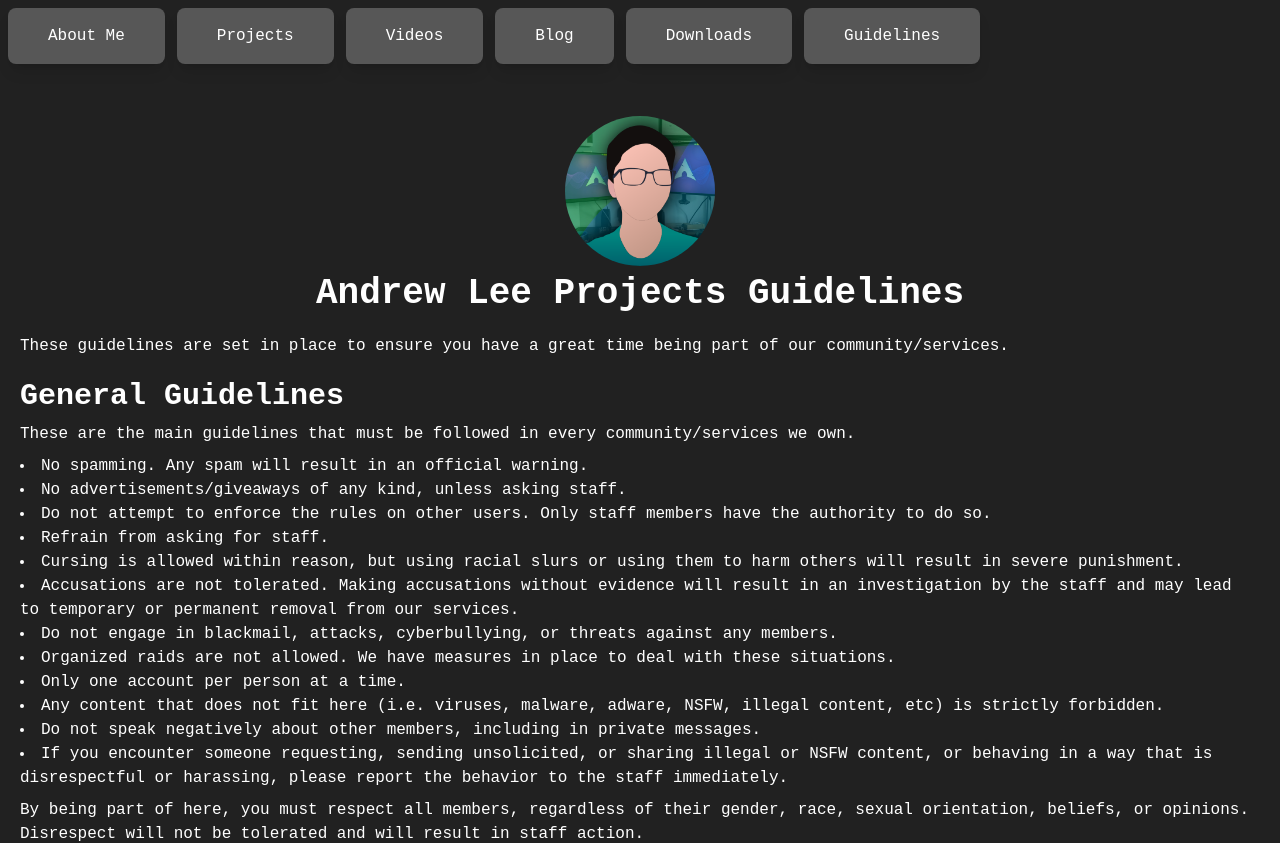
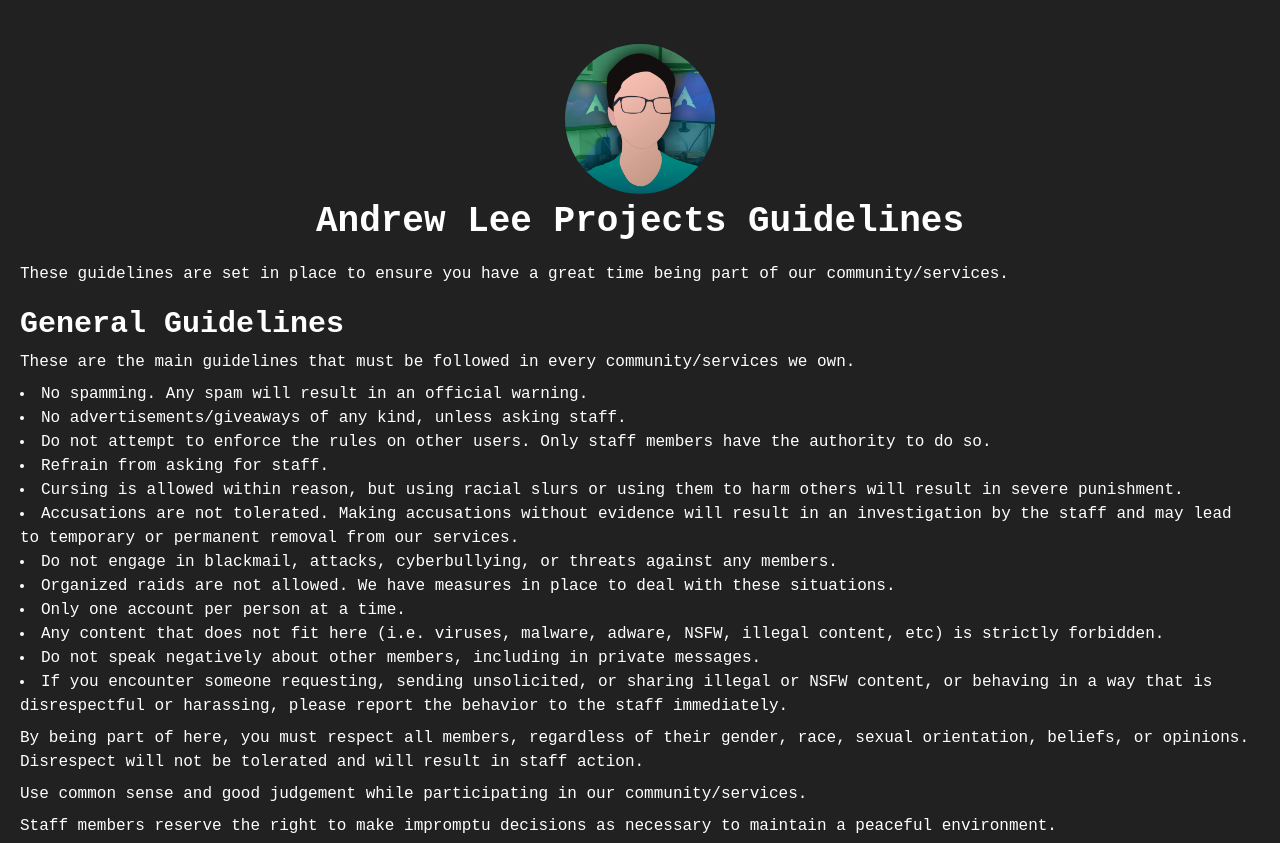
Before and after one commit to Alee14/personal-website, a Next.js app: page /guidelines in a window 1280 px wide. Shown: the top 843 px of the page. Built offline with nearby package versions, Linux system fonts and the light colour scheme; a small style sheet from the web is missing.

Commit message:
Forgot to remove this

```diff
--- a/pages/guidelines.js
+++ b/pages/guidelines.js
@@ -1,5 +1,4 @@
 import Meta from '../components/meta'
-import Navigation from "../components/nav";
 import Image from "next/image";
 
 const policyList = "list-disc list-inside"
@@ -8,7 +7,6 @@ export default function Guidelines() {
     return (
         <div className="font-hack bg-material-gray text-white">
             <Meta title="Guidelines" description="Guidelines for Andrew Lee Projects Communities/Services"/>
-			<Navigation />
             <div className="px-5 py-6 space-y-5 flex flex-col">
 				<div id="top"/>
 				<div className="flex flex-col text-center justify-center items-center space-y-2">
```
